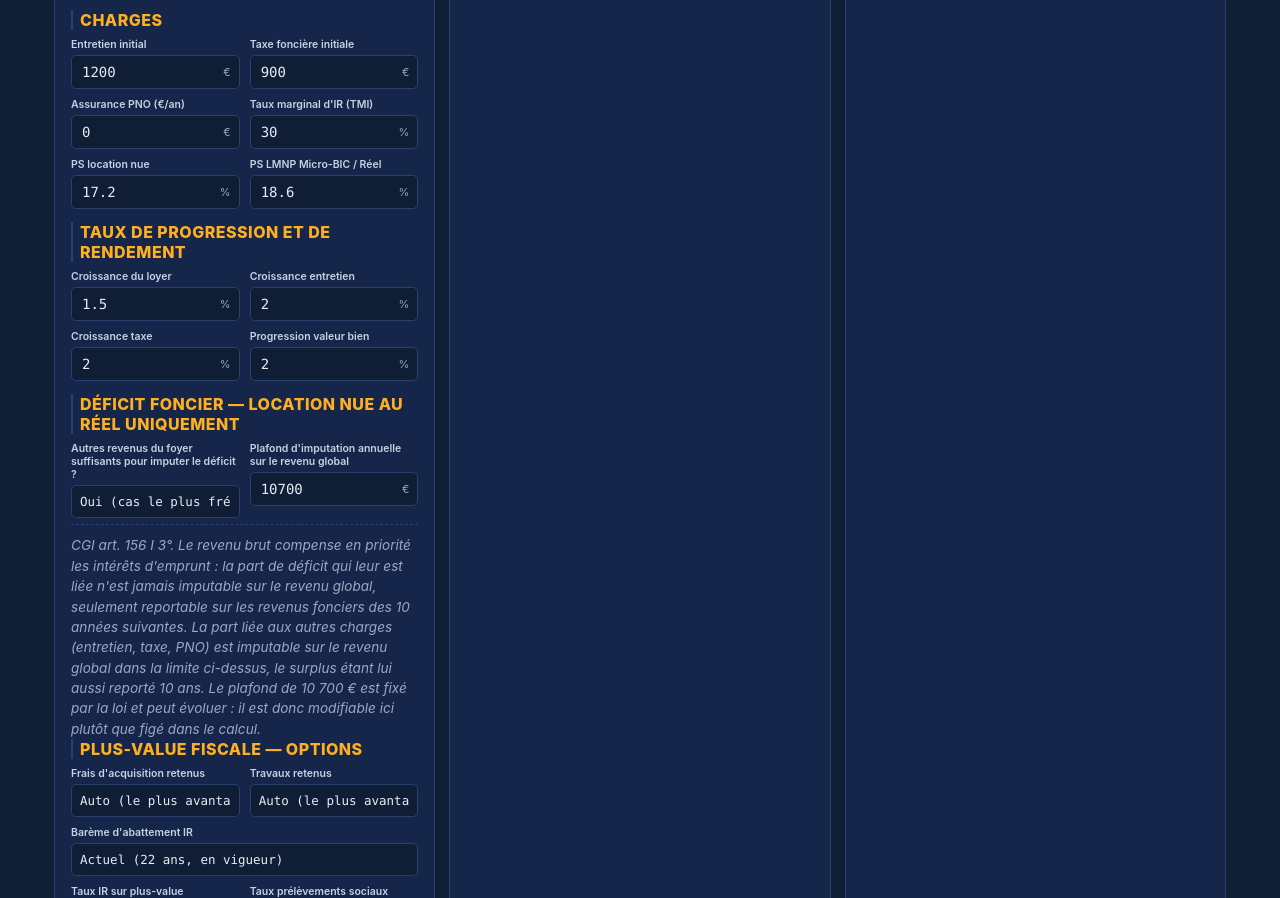
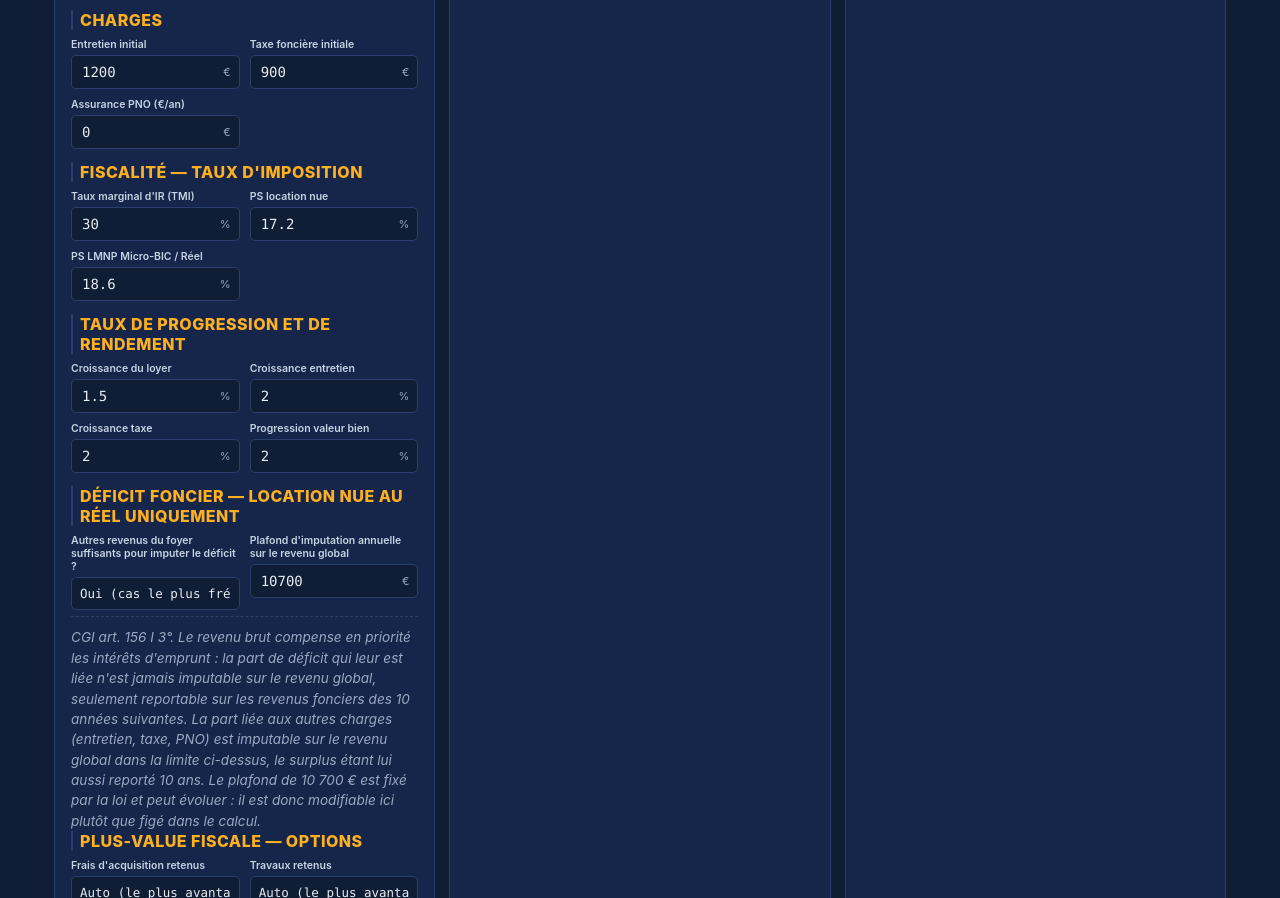
Before and after one commit to 2f8p9gvjr7-byte/Investissement, a plain HTML site: page index.html in a window 1280 px wide. Shown: the part 877-1775 px from the top of the page. Drawn offline with Linux system fonts and the light colour scheme.

Commit message:
Add files via upload

```diff
--- a/index.html
+++ b/index.html
@@ -139,15 +139,6 @@
             <label class="champ"><span class="champ-label">Assurance PNO (€/an)</span>
               <div class="champ-input-wrap"><input type="number" class="champ-input mono" id="immo_assurancePno" value="0" step="10"><span class="champ-suffix">€</span></div>
             </label>
-            <label class="champ"><span class="champ-label">Taux d'impôt (loyers)</span>
-              <div class="champ-input-wrap"><input type="number" class="champ-input mono" id="immo_tauxImpot" value="30" step="0.1"><span class="champ-suffix">%</span></div>
-            </label>
-            <label class="champ"><span class="champ-label">PS location nue</span>
-              <div class="champ-input-wrap"><input type="number" class="champ-input mono" id="immo_tauxPSnue" value="17.2" step="0.1" min="0" max="30"><span class="champ-suffix">%</span></div>
-            </label>
-            <label class="champ"><span class="champ-label">PS LMNP Micro-BIC / Réel</span>
-              <div class="champ-input-wrap"><input type="number" class="champ-input mono" id="immo_tauxPSlmnp" value="18.6" step="0.1" min="0" max="30"><span class="champ-suffix">%</span></div>
-            </label>
           </div>
 
           <!-- Champs communs aux DEUX régimes LMNP (Micro-BIC et Réel) : CFE (charge annuelle) et
@@ -155,7 +146,8 @@
                réservée au Réel — car il doit être financé dans les deux régimes LMNP ; seul son
                AMORTISSEMENT fiscal (durée, section ci-dessous) est spécifique au Réel.
                Corrigé le 17/07/2026 : le mobilier était auparavant absent du plan de financement.
-               Réorganisé le 18/07/2026 : tous les champs de charges regroupés, notes déplacées en fin de section. -->
+               Réorganisé le 18/07/2026 : charges réelles regroupées ici, taux d'imposition (TMI, PS)
+               déplacés dans leur propre section "Fiscalité", notes en fin de section. -->
           <div id="section-lmnp-commun" style="display:none; margin-top:12px">
             <div class="section-grille">
               <label class="champ"><span class="champ-label">CFE (€/an)</span>
@@ -186,6 +178,21 @@
             <div class="note-fiscale" style="font-size:0.85em">
               Frais comptable réservés au Réel — le Micro-BIC est un régime déclaratif simplifié qui ne nécessite pas d'expert-comptable.
             </div>
+          </div>
+        </div>
+
+        <div class="section-bloc">
+          <div class="section-titre">Fiscalité — taux d'imposition</div>
+          <div class="section-grille">
+            <label class="champ"><span class="champ-label">Taux d'impôt (loyers)</span>
+              <div class="champ-input-wrap"><input type="number" class="champ-input mono" id="immo_tauxImpot" value="30" step="0.1"><span class="champ-suffix">%</span></div>
+            </label>
+            <label class="champ"><span class="champ-label">PS location nue</span>
+              <div class="champ-input-wrap"><input type="number" class="champ-input mono" id="immo_tauxPSnue" value="17.2" step="0.1" min="0" max="30"><span class="champ-suffix">%</span></div>
+            </label>
+            <label class="champ"><span class="champ-label">PS LMNP Micro-BIC / Réel</span>
+              <div class="champ-input-wrap"><input type="number" class="champ-input mono" id="immo_tauxPSlmnp" value="18.6" step="0.1" min="0" max="30"><span class="champ-suffix">%</span></div>
+            </label>
           </div>
         </div>
 
```
